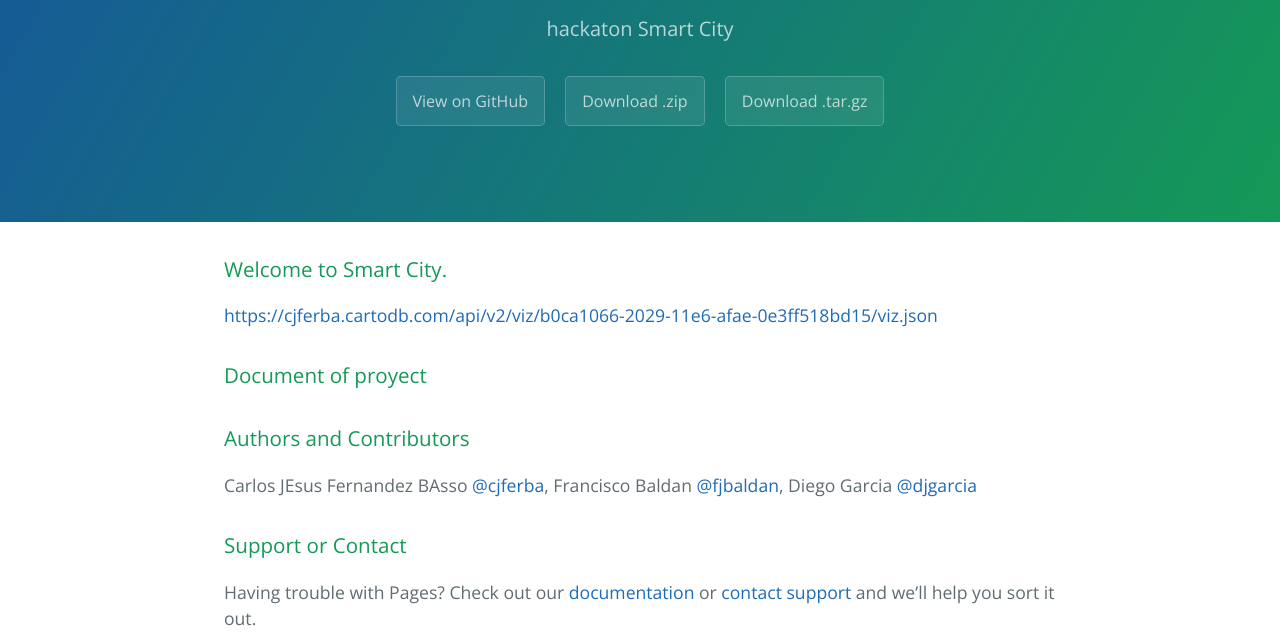
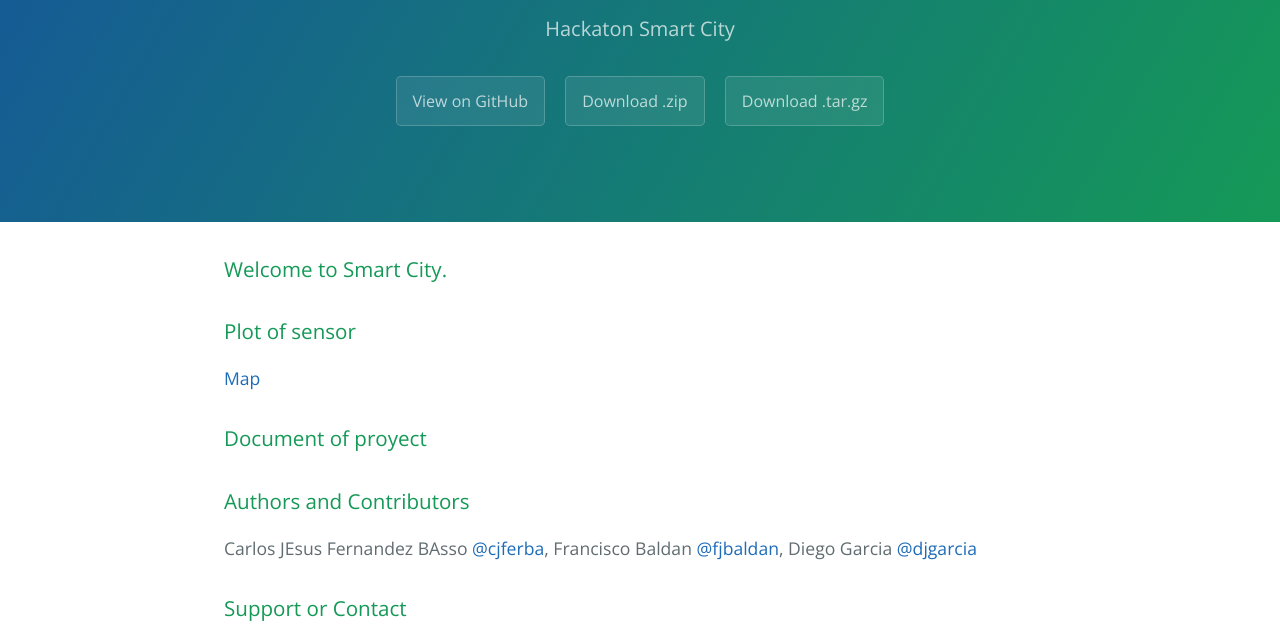
Before and after one commit to MLDGR/traffic-deep-intelligence, a plain HTML site: page index.html in a window 1280 px wide. Shown: the part 161-800 px from the top of the page. Drawn offline with nearby package versions, Linux system fonts and the light colour scheme.

Commit message:
Create gh-pages branch via GitHub

```diff
--- a/index.html
+++ b/index.html
@@ -12,7 +12,7 @@
   <body>
     <section class="page-header">
       <h1 class="project-name">Traffic-deep-intelligence</h1>
-      <h2 class="project-tagline"> hackaton Smart City</h2>
+      <h2 class="project-tagline"> Hackaton Smart City</h2>
       <a href="https://github.com/MLDGR/traffic-deep-intelligence" class="btn">View on GitHub</a>
       <a href="https://github.com/MLDGR/traffic-deep-intelligence/zipball/master" class="btn">Download .zip</a>
       <a href="https://github.com/MLDGR/traffic-deep-intelligence/tarball/master" class="btn">Download .tar.gz</a>
@@ -22,7 +22,10 @@
       <h3>
 <a id="welcome-to-smart-city" class="anchor" href="#welcome-to-smart-city" aria-hidden="true"><span aria-hidden="true" class="octicon octicon-link"></span></a>Welcome to Smart City.</h3>
 
-<p><a href="https://cjferba.cartodb.com/api/v2/viz/b0ca1066-2029-11e6-afae-0e3ff518bd15/viz.json">https://cjferba.cartodb.com/api/v2/viz/b0ca1066-2029-11e6-afae-0e3ff518bd15/viz.json</a></p>
+<h3>
+<a id="plot-of-sensor" class="anchor" href="#plot-of-sensor" aria-hidden="true"><span aria-hidden="true" class="octicon octicon-link"></span></a>Plot of sensor</h3>
+
+<p><a href="https://cjferba.cartodb.com/viz/b0ca1066-2029-11e6-afae-0e3ff518bd15/public_map">Map</a></p>
 
 <h3>
 <a id="document-of-proyect" class="anchor" href="#document-of-proyect" aria-hidden="true"><span aria-hidden="true" class="octicon octicon-link"></span></a>Document of proyect</h3>
--- a/params.json
+++ b/params.json
@@ -1,6 +1,6 @@
 {
   "name": "Traffic-deep-intelligence",
-  "tagline": " hackaton Smart City",
-  "body": "### Welcome to Smart City.\r\n\r\n\r\n\r\nhttps://cjferba.cartodb.com/api/v2/viz/b0ca1066-2029-11e6-afae-0e3ff518bd15/viz.json\r\n\r\n### Document of proyect\r\n### Authors and Contributors\r\nCarlos JEsus Fernandez BAsso @cjferba, Francisco Baldan @fjbaldan, Diego Garcia @djgarcia \r\n\r\n### Support or Contact\r\nHaving trouble with Pages? Check out our [documentation](https://help.github.com/pages) or [contact support](https://github.com/contact) and we’ll help you sort it out.\r\n",
+  "tagline": " Hackaton Smart City",
+  "body": "### Welcome to Smart City.\r\n\r\n\r\n\r\n### Plot of sensor\r\n\r\n[Map](https://cjferba.cartodb.com/viz/b0ca1066-2029-11e6-afae-0e3ff518bd15/public_map)\r\n\r\n\r\n### Document of proyect\r\n### Authors and Contributors\r\nCarlos JEsus Fernandez BAsso @cjferba, Francisco Baldan @fjbaldan, Diego Garcia @djgarcia \r\n\r\n### Support or Contact\r\nHaving trouble with Pages? Check out our [documentation](https://help.github.com/pages) or [contact support](https://github.com/contact) and we’ll help you sort it out.",
   "note": "Don't delete this file! It's used internally to help with page regeneration."
 }
```
